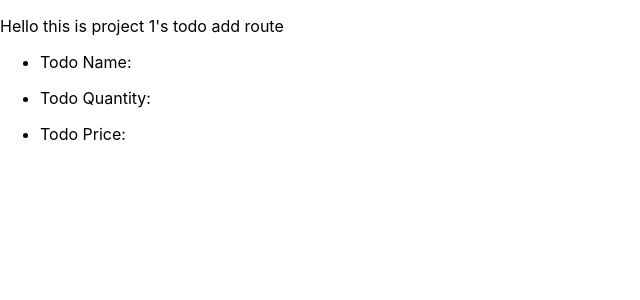
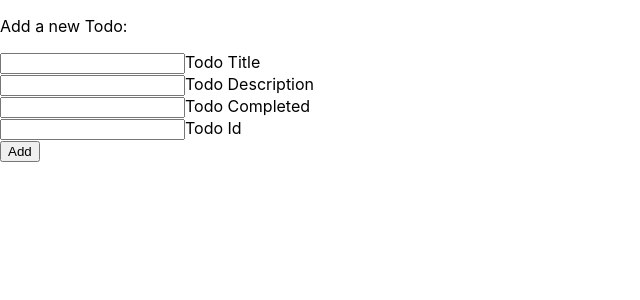
Before and after one commit to grantrulon/webapps-final-project, a React (Create React App) app in the folder front-end/: page /projects/1/todos/add in a window 1280 px wide. Shown: the top 300 px of the page, without its empty margins (0-640 px from the left). Built offline with nearby package versions, Linux system fonts and the light colour scheme; no server answers.

Commit message:
updating naming scheme mistakes

```diff
--- a/front-end/src/AddProject.js
+++ b/front-end/src/AddProject.js
@@ -24,7 +24,7 @@ function AddProject() {
         <input type="text" id="name" value={projectTitle} onChange={(e) => setTitle(e.target.value)}/>
         <label>Project Title</label> <br></br>
         <input type="text" id="project_id" value={project_id} onChange={(e) => setId(e.target.value)}/>
-        <label>Item Id</label> <br></br>
+        <label>Project Id</label> <br></br>
         <button type="submit">Add</button>
       </form>
     </>
--- a/front-end/src/AddTodo.js
+++ b/front-end/src/AddTodo.js
@@ -22,15 +22,15 @@ function AddTodo() {
   return (
     <>
       <p>Add a new Todo:</p>
-      <form id="newItemForm" onSubmit={AddTodo}>
+      <form id="newTodoForm" onSubmit={AddTodo}>
         <input type="text" id="name" value={todoTitle} onChange={(e) => setTitle(e.target.value)}/>
-        <label>Item Title</label> <br></br>
+        <label>Todo Title</label> <br></br>
         <input type="text" id="quantity" value={todoDescription} onChange={(e) => setDescription(e.target.value)}/>
-        <label>Item Description</label> <br></br>
+        <label>Todo Description</label> <br></br>
         <input type="text" id="price" value={todoCompleted} onChange={(e) => setCompleted(e.target.value)}/>
-        <label>Item Completed</label> <br></br>
+        <label>Todo Completed</label> <br></br>
         <input type="text" id="todo_id" value={todo_id} onChange={(e) => setId(e.target.value)}/>
-        <label>Item Id</label> <br></br>
+        <label>Todo Id</label> <br></br>
         <button type="submit">Add</button>
       </form>
     </>
--- a/front-end/src/App.js
+++ b/front-end/src/App.js
@@ -38,13 +38,22 @@ function App() {
           <Route path="/" element={<Projects />} />
           <Route path="projects" element={<Projects />} />
           <Route path="projects/add" element={<AddProject />} />
+          <Route path="/add" element={<AddProject />} />
           <Route path="projects/:project_id">
             <Route path="" element={<Todos />} />
             <Route path="edit" element={<EditProject />} />
             <Route path="todos" element={<Todos />} />
             <Route path="todos/:todo_id" element={<Todo />} />
             <Route path="todos/:todo_id/edit" element={<EditTodo />} />
-            <Route path="todos/new" element={<AddTodo />} />
+            <Route path="todos/add" element={<AddTodo />} />
+          </Route>
+          <Route path="/:project_id">
+            <Route path="" element={<Todos />} />
+            <Route path="edit" element={<EditProject />} />
+            <Route path="todos" element={<Todos />} />
+            <Route path="todos/:todo_id" element={<Todo />} />
+            <Route path="todos/:todo_id/edit" element={<EditTodo />} />
+            <Route path="todos/add" element={<AddTodo />} />
           </Route>
         </Routes>
       </BrowserRouter>
--- a/front-end/src/EditProject.js
+++ b/front-end/src/EditProject.js
@@ -22,7 +22,7 @@ function EditProject() {
       <p>Edit a Project Title:</p>
       <form id="editProjectForm" onSubmit={EditProject}>
         <input type="text" id="title" value={projectTitle} onChange={(e) => setTitle(e.target.value)}/>
-        <label>Item Title</label> <br></br>
+        <label>Project Title</label> <br></br>
       </form>
     </>
   );
--- a/front-end/src/EditTodo.js
+++ b/front-end/src/EditTodo.js
@@ -25,15 +25,15 @@ function EditTodo() {
   return (
     <>
       <p>Edit a Todo object:</p>
-      <form id="newItemForm" onSubmit={EditTodo}>
+      <form id="newTodoForm" onSubmit={EditTodo}>
         <input type="text" id="name" value={todoTitle} onChange={(e) => setTitle(e.target.value)}/>
-        <label>Item Title</label> <br></br>
+        <label>Todo Title</label> <br></br>
         <input type="text" id="quantity" value={todoDescription} onChange={(e) => setDescription(e.target.value)}/>
-        <label>Item Description</label> <br></br>
+        <label>Todo Description</label> <br></br>
         <input type="text" id="price" value={todoCompleted} onChange={(e) => setCompleted(e.target.value)}/>
-        <label>Item Completed</label> <br></br>
+        <label>Todo Completed</label> <br></br>
         <input type="text" id="todo_id" value={todo_id} onChange={(e) => setId(e.target.value)}/>
-        <label>Item Id</label> <br></br>
+        <label>Todo Id</label> <br></br>
         <button type="submit">Add</button>
       </form>
     </>
--- a/front-end/src/Projects.js
+++ b/front-end/src/Projects.js
@@ -5,7 +5,7 @@ function Projects() {
 
   //Analogous to ComponentDidMount; runs on component's mount and first render; runs once
   useEffect(() => {
-    fetch(`http://localhost:8000/Projects`)
+    fetch(`http://localhost:8000/projects`)
       .then((body) => body.json())
       .then((json) => setProjects(() => [...json]));
   }, []);
--- a/front-end/src/Todo.js
+++ b/front-end/src/Todo.js
@@ -6,7 +6,7 @@ function Todo() {
   const {todo_id} = useParams();
   //Analogous to ComponentDidMount; runs on component's mount and first render; runs once
   useEffect(() => {
-    fetch(`http://localhost:8000/stores/${project_id}/items/${todo_id}`)
+    fetch(`http://localhost:8000/projects/${project_id}/todos/${todo_id}`)
       .then((body) => body.json())
       .then((json) => setTodo(() => json));
       console.log(todo.name);
```
Also changed, not shown: 1 other file (tests, documents, lock files or other folders).
